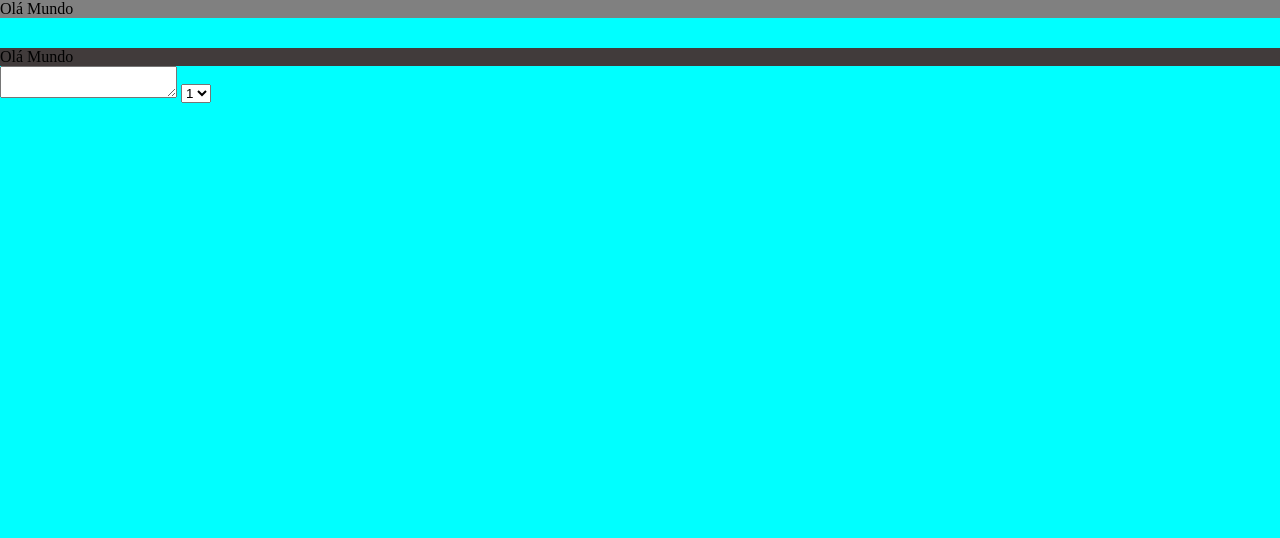
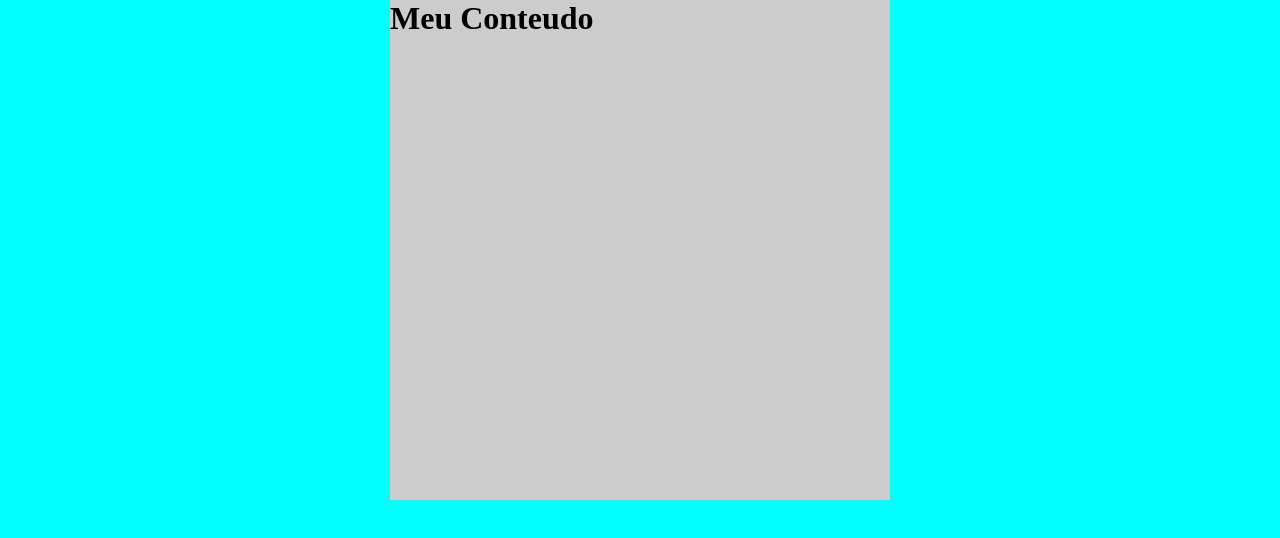
Before and after one commit to daviqueiroz21/JQuery, a plain HTML site: page index.html in a window 1280 px wide. Drawn offline with Linux system fonts and the light colour scheme.

Commit message:
Mais sobre evento:zap:

```diff
--- a/css/syle.css
+++ b/css/syle.css
@@ -20,3 +20,10 @@ html, body{
     margin-top: 30px;
     background-color: rgb(65, 59, 59);
 }
+
+.box{
+    width: 500px;
+    height: 500px;
+    margin: 0 auto;
+    background-color: #ccc;
+}
--- a/index.html
+++ b/index.html
@@ -10,13 +10,15 @@
     <title>JQuery</title>
 </head>
 <body>
+
+    <!--
     <div id="teste" class="artigo1"  >
         <p>Olá Mundo</p>
-    </div><!--Teste-->
+    </div>
 
     <div id="teste" class="artigo2"  >
         <p>Olá Mundo</p>
-    </div><!--Teste-->
+    </div>
 
     <textarea></textarea>
 
@@ -25,5 +27,12 @@
         <option value="">2</option>
         <option value="">3</option>
     </select>
+-->
+
+<div class="box">
+    <H1>Meu Conteudo</H1>
+</div>
+
+
 </body>
 </html>
--- a/js/functions.js
+++ b/js/functions.js
@@ -1,3 +1,37 @@
+$(function() {
+
+
+    $('.box').click(function(e) {
+        e.stopPropagation();
+    })
+
+    $('body').click(function() {
+        $('.box').css('background-color', 'green')
+    })
+
+    /*
+    var timer;
+
+    $(window).scroll(function() {
+        //Evento quando o scroll ocorre
+    })
+
+    $(window).resize(function() {
+        //Evento de quando redimensionamos a tela.
+        console.log("Minha tela está sendo redimencionada")
+
+
+        clearTimeout(timer);
+
+       timer = setTimeout(function() {
+            location.href= "https://google.com";
+        }, 1000)
+    })
+
+*/
+})
+
+/*
 $(function() {
 
 // essa ira mudar a cor ao clicar
@@ -7,9 +41,9 @@ $(function() {
     })
 
 
-/* Essa função ira mudar o background ao passar o mouse
+Essa função ira mudar o background ao passar o mouse
  depois chamando outra function ira voltar a cor que
- escolher */
+ escolher
 
     $('.artigo1').hover(function(){
         $('.artigo2').css('background-color','red')
@@ -18,13 +52,16 @@ $(function() {
         $('.artigo2').css('background-color','rgb(65, 59, 59)')
     })
 
+
+    //ira execultar ao forcar e .blur ao tira o foco
+
     $('textarea').focus(function() {
         console.log("Estou dentro do textarea")
     }).blur(function() {
         console.log("Estou fora do textarea")
     })
 
-
+    // ira execultar quando o select for alterado
     function validarformulario(){
         $('select').change(function(){
             console.log("Meu Select foi alterado")
@@ -34,7 +71,7 @@ $(function() {
     validarformulario();
 
 })
-
+*/
 
 /*
 Função de Tempo
@@ -52,6 +89,7 @@ $(function() {
     $('.artigo1').css('padding','20px')
 })
 */
+
 /*
 
 METODOS PARA CHAMA FUNÇÃO NO JQUERY
```
Also changed, not shown: 1 other file.
